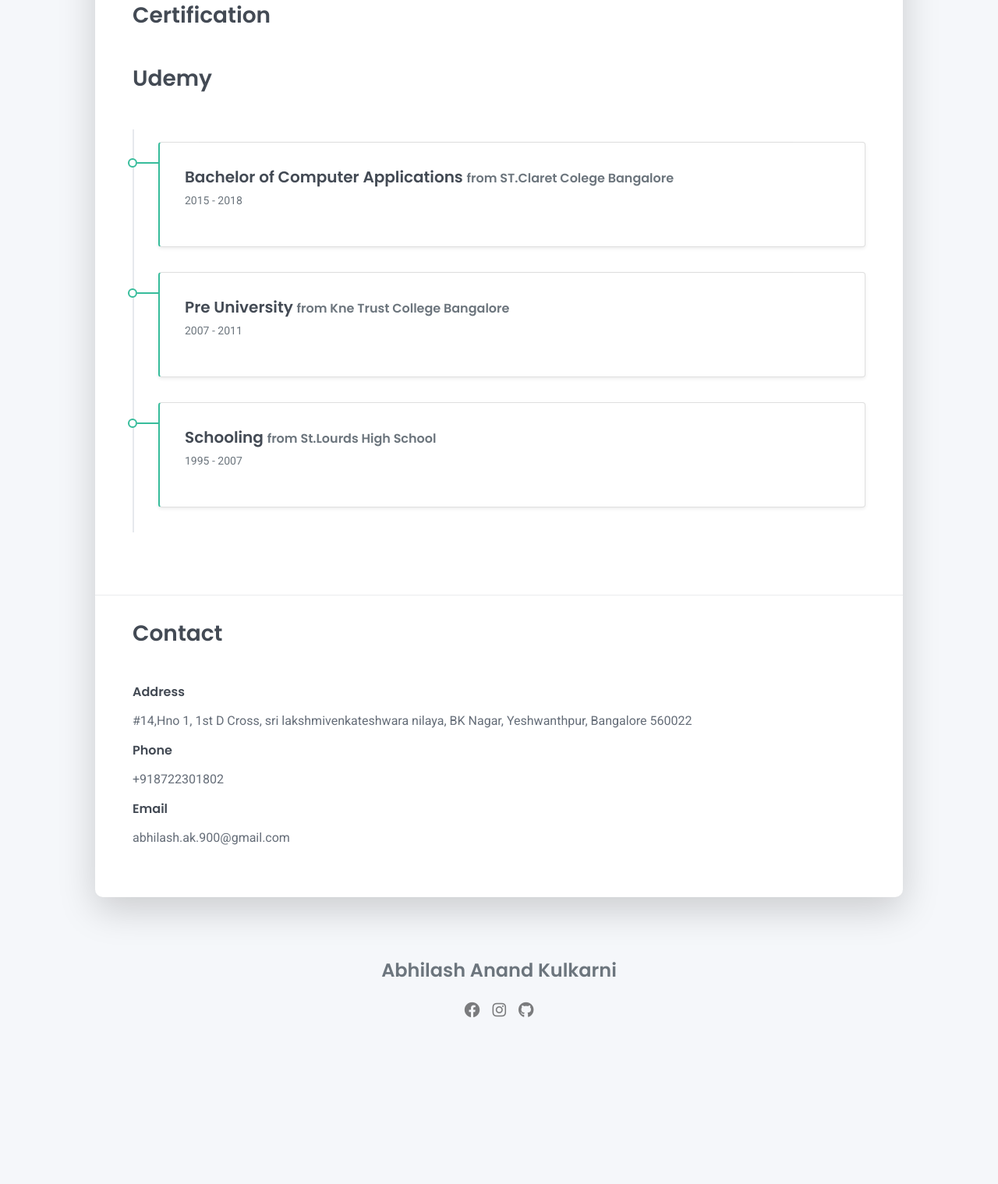
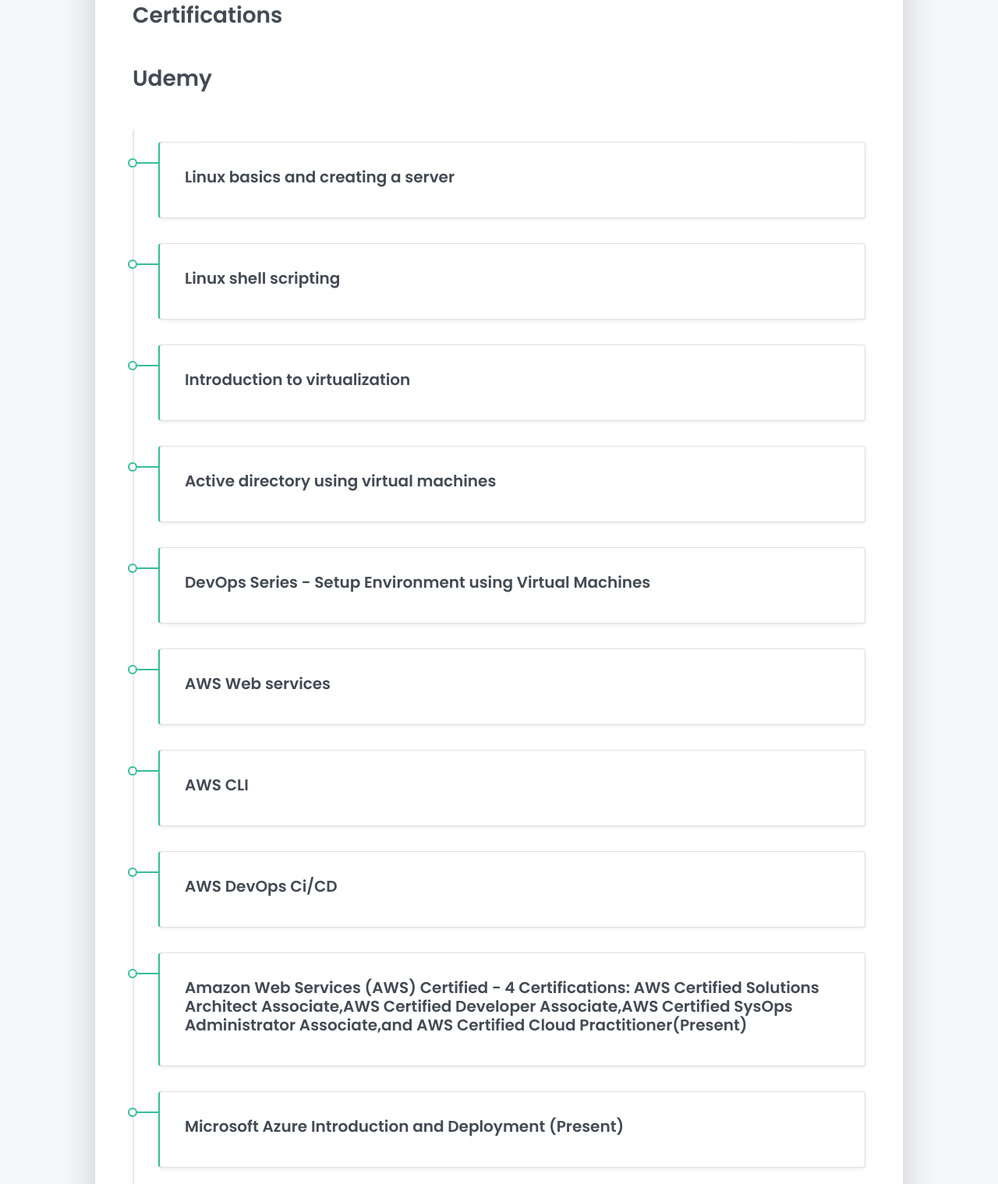
Before and after one commit to abhilashsk900/abhilash, a plain HTML site: page index.html in a window 1280 px wide. Shown: the part 3081-4600 px from the top of the page at 78% size. Before the commit the page ends 4477 px from the top, so only its background shows below. Drawn offline with Linux system fonts and the light colour scheme.

Commit message:
certifications comit 2

```diff
--- a/index.html
+++ b/index.html
@@ -222,26 +222,62 @@
   <hr class="d-print-none"/>
   <div class="page-break"></div>
   <div class="education-section px-3 px-lg-4 pb-4">
-    <h2 class="h3 mb-4">Certification</h2>
+    <h2 class="h3 mb-4">Certifications</h2>
     <h2 class="h3 mb-4">Udemy</h2>
     <div class="timeline">
       <div class="timeline-card timeline-card-success card shadow-sm">
         <div class="card-body">
-          <div class="h5 mb-1">Bachelor of Computer Applications <span class="text-muted h6">from ST.Claret Colege Bangalore </span></div>
-          <div class="text-muted text-small mb-2">2015 - 2018</div>
-        </div>
-      </div>
-      <div class="timeline-card timeline-card-success card shadow-sm">
-        <div class="card-body">
-          <div class="h5 mb-1">Pre University <span class="text-muted h6"> from Kne Trust College Bangalore</span></div>
-          <div class="text-muted text-small mb-2">2007 - 2011</div>
+          <div class="h5 mb-1">Linux basics and creating a server </div>
 
         </div>
       </div>
       <div class="timeline-card timeline-card-success card shadow-sm">
         <div class="card-body">
-          <div class="h5 mb-1">Schooling <span class="text-muted h6">from St.Lourds High School</span></div>
-          <div class="text-muted text-small mb-2">1995 - 2007</div>
+          <div class="h5 mb-1">Linux shell scripting </div>
+        </div>
+      </div>
+      <div class="timeline-card timeline-card-success card shadow-sm">
+        <div class="card-body">
+          <div class="h5 mb-1">Introduction to virtualization </div>
+        </div>
+      </div>
+      <div class="timeline-card timeline-card-success card shadow-sm">
+        <div class="card-body">
+          <div class="h5 mb-1">Active directory using virtual machines </div>
+        </div>
+      </div>
+      <div class="timeline-card timeline-card-success card shadow-sm">
+        <div class="card-body">
+          <div class="h5 mb-1">DevOps Series - Setup Environment using Virtual Machines </div>
+        </div>
+      </div>
+      <div class="timeline-card timeline-card-success card shadow-sm">
+        <div class="card-body">
+          <div class="h5 mb-1">AWS Web services</div>
+        </div>
+      </div>
+      <div class="timeline-card timeline-card-success card shadow-sm">
+        <div class="card-body">
+          <div class="h5 mb-1">AWS CLI</div>
+        </div>
+      </div>
+      <div class="timeline-card timeline-card-success card shadow-sm">
+        <div class="card-body">
+          <div class="h5 mb-1">AWS DevOps Ci/CD</div>
+        </div>
+      </div>
+      <div class="timeline-card timeline-card-success card shadow-sm">
+        <div class="card-body">
+          <div class="h5 mb-1">Amazon Web Services (AWS) Certified - 4 Certifications: AWS Certified Solutions Architect Associate,AWS
+            Certified Developer Associate,AWS Certified SysOps Administrator Associate,and AWS Certified Cloud
+            Practitioner(Present)</div>
+        </div>
+      </div>
+      <div class="timeline-card timeline-card-success card shadow-sm">
+        <div class="card-body">
+          <div class="h5 mb-1">Microsoft Azure Introduction and Deployment (Present)</div>
+
+
 
         </div>
       </div>
```
